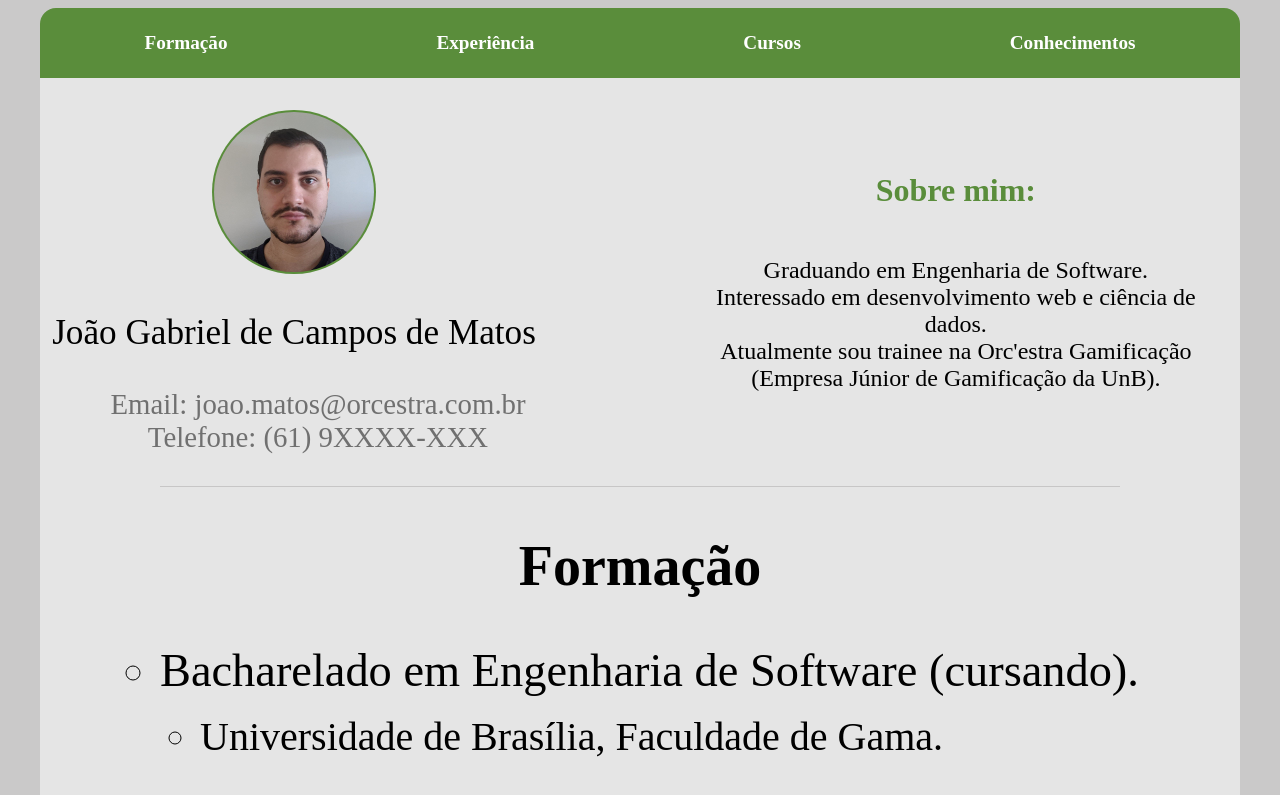
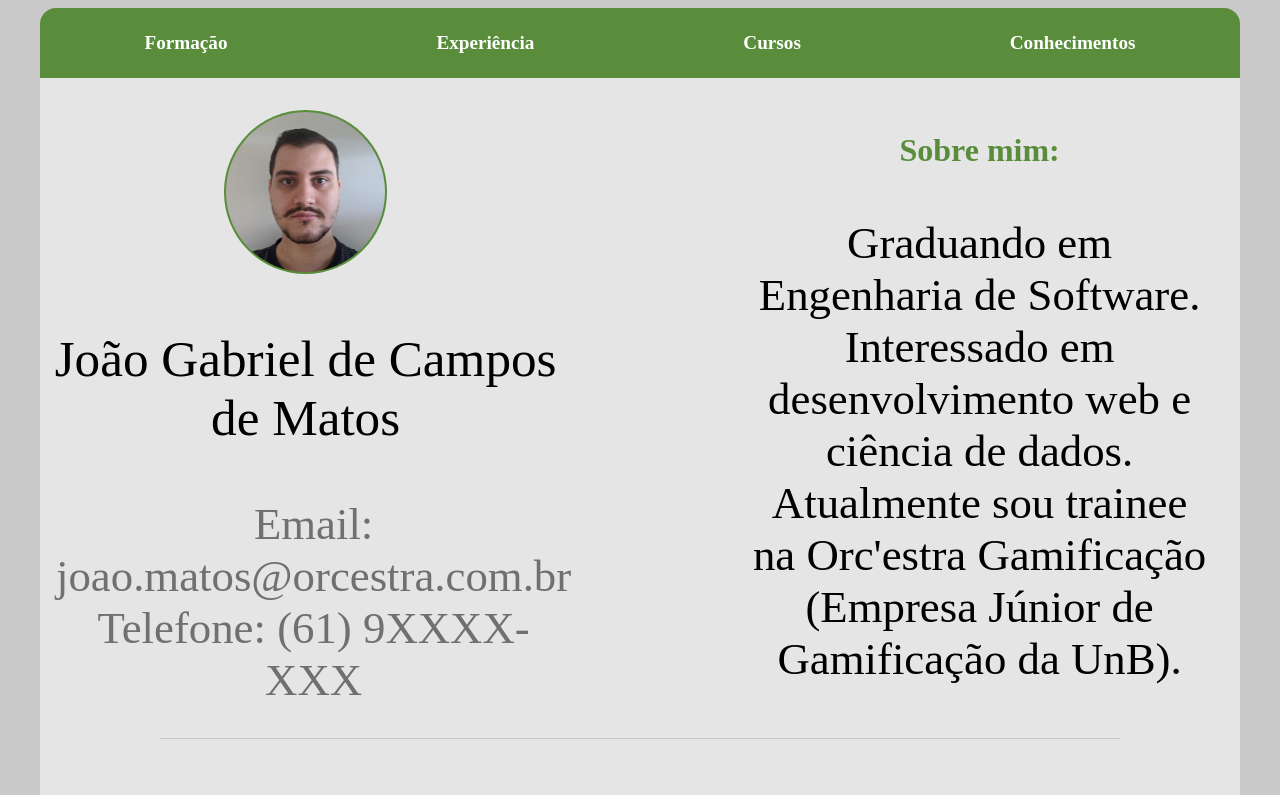
Before and after one commit to JongaMatos/web-curriculo, a React (Create React App) app: page /Curriculo in a window 1280 px wide. Shown: the top 795 px of the page. Built offline with nearby package versions, Linux system fonts and the light colour scheme.

Commit message:
Adding mobile landscape support.

```diff
--- a/src/components/CSS/Btn.css
+++ b/src/components/CSS/Btn.css
@@ -16,21 +16,25 @@ Btn:hover {
     cursor: pointer;
 }
 
-@media only screen and (max-width: 800px) {
+@media (max-width: 800px) {
     .Btn {
         padding: 3vw;
     }
 }
 
-@media only screen and (max-width: 650px) {
+@media (max-width: 800px) and (orientation:landscape) {
+    .Btn{padding: 1.5vw;}
+}
+
+@media (max-width: 650px) {
     .Btn {
         font-size: 3vw;
     }
 }
 
-@media only screen and (max-width: 300) {
+/* @media (max-width: 300) {
     .Btn {
         font-size: 0px;
         padding: 2vw;
     }
-}
+} */
--- a/src/components/CSS/FooterResume.css
+++ b/src/components/CSS/FooterResume.css
@@ -28,7 +28,7 @@
     cursor: pointer;
 }
 
-@media only screen and (max-width: 650px) {
+@media (max-width: 650px) {
     .ft {
         margin: auto;
     }
@@ -38,3 +38,8 @@
         margin-left: 1rem;
     }
 }
+
+@media (max-width: 800px) and (orientation:landscape) {
+    .Retorno{padding: 1.5vw;}
+
+}
--- a/src/components/CSS/HeaderResume.css
+++ b/src/components/CSS/HeaderResume.css
@@ -1,5 +1,4 @@
 .header {
-
     background-color: #5A8D3B;
     /*  */
     display: flex;
@@ -8,6 +7,5 @@
     border-radius: 16px 16px 0px 0px;
     /*  */
     max-width: 1200px;
-    margin:  auto
+    margin: auto
 }
-@media only screen and (max-width: 639) {}
--- a/src/components/CSS/LineTitle.css
+++ b/src/components/CSS/LineTitle.css
@@ -10,6 +10,14 @@
     font-size: 3.5rem;
 }
 
-@media only screen and (max-width: 639px) {
-    .TituloSeção{font-size: 8vw;}
+@media (max-width: 639px) {
+    .TituloSeção {
+        font-size: 8vw;
+    }
 }
+
+@media (orientation:landscape) and (max-height:770px) {
+    .TituloSeção{
+        font-size: 8vh;
+    }
+}
--- a/src/components/CSS/Profile.css
+++ b/src/components/CSS/Profile.css
@@ -49,7 +49,7 @@
     margin: 0px;
 }
 
-@media only screen and (max-width: 775px) {
+@media (max-width: 775px) {
     .ProfileBox {
         flex-direction: column;
     }
@@ -58,9 +58,6 @@
     }
     .ProfilePic {
         max-height: 17vw;
-    }
-    .Aboutme {
-        max-width: 70%;
     }
     .ProfileNome {
         font-size: 5vw;
@@ -71,6 +68,7 @@
     }
     .Aboutme {
         margin: auto;
+        max-width: 75%;
     }
     .Aboutme p {
         font-size: 4vw;
@@ -81,7 +79,7 @@
     }
 }
 
-@media only screen and (max-width: 600px) {
+@media (max-width: 600px) {
     .ProfileNome {
         font-size: 5vw;
     }
@@ -100,3 +98,19 @@
         margin-bottom: 0px;
     }
 }
+
+@media (orientation:landscape) and (max-height:800px) {
+    .ProfileNome {
+        font-size: 4vw;
+    }
+    .ProfileContato {
+        font-size: 3.5vw;
+        padding-left: 0px;
+    }
+    .Aboutme {
+        max-width: 85%;
+    }
+    .Aboutme p {
+        font-size: 3.5vw;
+    }
+}
--- a/src/components/CSS/ResumeBody.css
+++ b/src/components/CSS/ResumeBody.css
@@ -30,7 +30,7 @@ ul {
     border-radius: 0 0 16px 16px;
 }
 
-@media only screen and (max-width: 600px) {
+@media (max-width: 600px) {
     .curriculo {
         max-width: 99%;
         margin: auto;
@@ -46,3 +46,20 @@ ul {
         margin: auto;
     }
 }
+
+@media (orientation:landscape) and (max-height:570px) {}
+
+@media (orientation:landscape) and (max-height:800px) {
+    /* .curriculo {} */
+    .Conteudo {
+        margin: auto;
+        margin-bottom: 8vh;
+        margin-left: 3vw;
+    }
+    .Subtitulo {
+        font-size: 3.7vw;
+    }
+    .Item {
+        font-size: 3.3vw;
+    }
+}
--- a/src/components/ResumeBody.jsx
+++ b/src/components/ResumeBody.jsx
@@ -23,7 +23,6 @@ function ResumeBody() {
             <Trecho objeto={ExperienciaData} />
             <Trecho objeto={CursosData} />
             <Trecho objeto={ConhecimentosData} />
-            <span className='end'/>
             <FooterResume />
         </div>
     )
```
